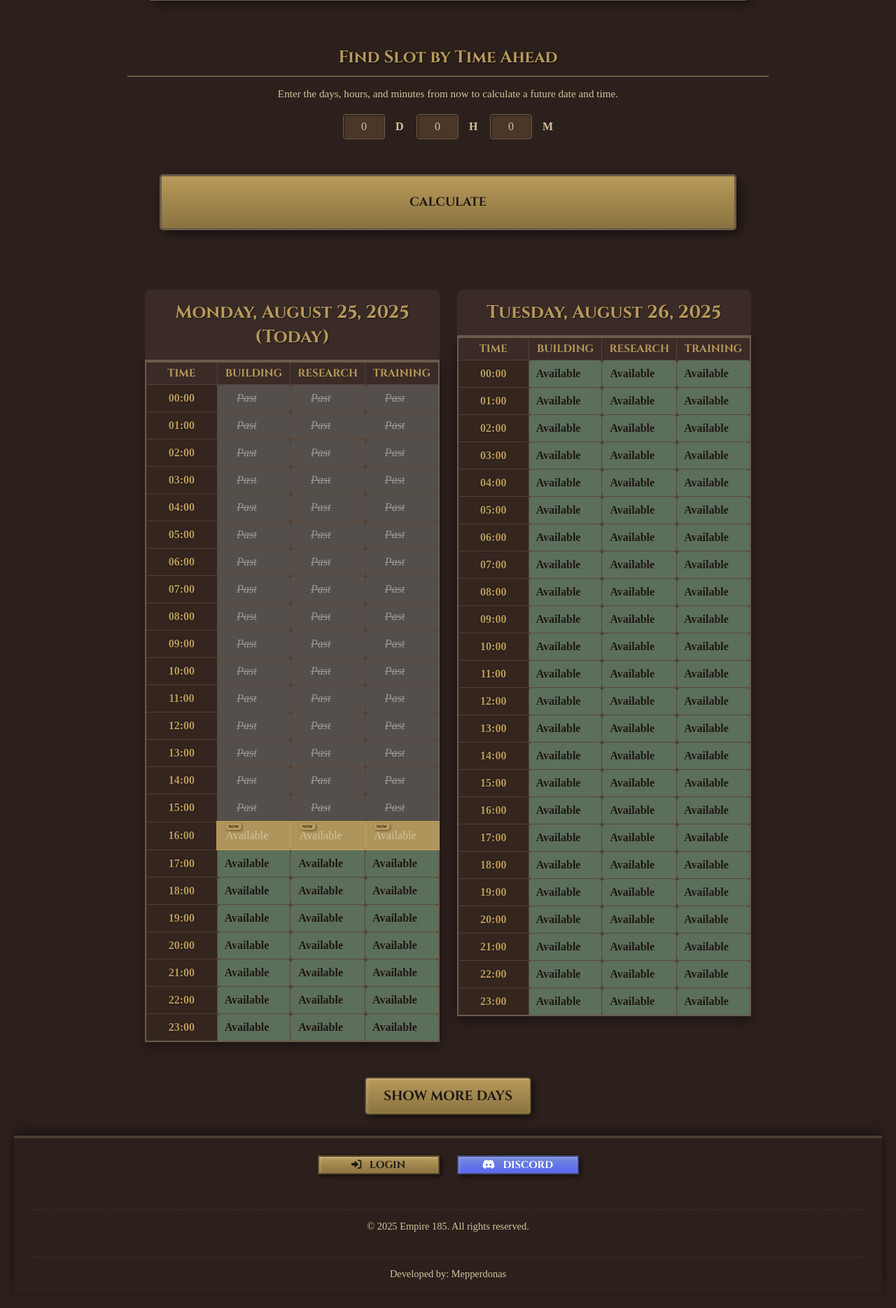
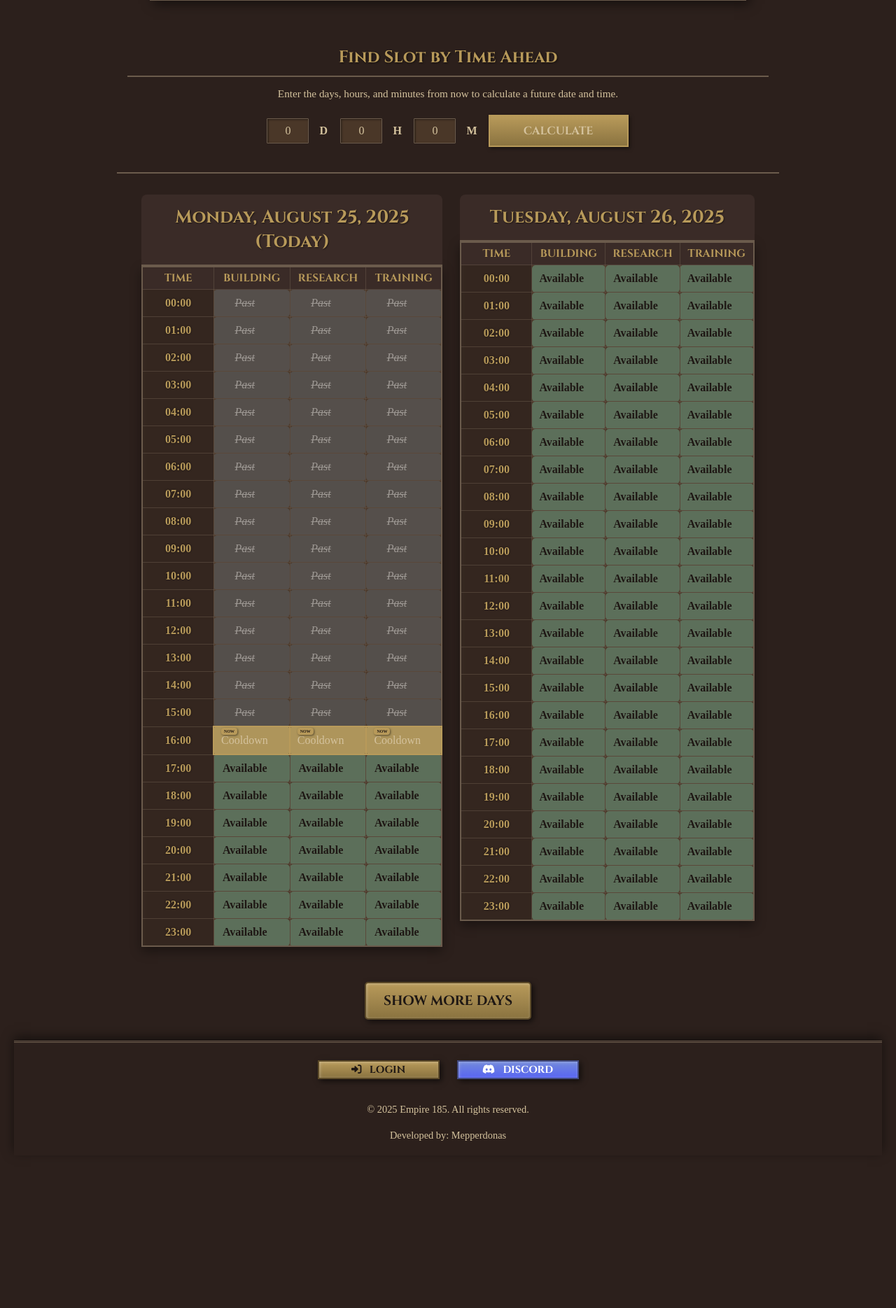
Before and after one commit to MEPPERDONAS/185_reservas, a Flask app: page / in a window 1280 px wide. Shown: the part 422-2291 px from the top of the page at 70% size. After the commit the page ends 2052 px from the top, so only its background shows below. Run offline with Flask 3, Linux system fonts and the light colour scheme; data that the repository does not hold is empty.

Commit message:
arreglos visuales

```diff
--- a/app.py
+++ b/app.py
@@ -392,7 +392,7 @@ def find_closest_slot():
         "success": True,
         "date": target_datetime_rounded.date().isoformat(),
         "time": target_datetime_rounded.strftime("%H:%M"),
-        "message": f"The approximate slot will be on [{target_datetime_rounded.date().isoformat()}] at [{target_datetime_rounded.strftime('%H:%M')}] UTC**.",
+        "message": f"The approximate slot will be on [{target_datetime_rounded.date().isoformat()}] at [{target_datetime_rounded.strftime('%H:%M')}] UTC.",
         "timestamp_utc": target_datetime_rounded.timestamp()
     })
 
@@ -421,7 +421,7 @@ def book_slot():
             ).first()
 
             if existing_conflict_booking:
-                flash(f'You already have an active booking for **{date_str} at {time_slot}** in the **{existing_conflict_booking.queue_type.capitalize()}** queue. '
+                flash(f'You already have an active booking for {date_str} at {time_slot} in the {existing_conflict_booking.queue_type.capitalize()} queue. '
                       'You cannot book multiple queues at the same time.', 'error')
                 return redirect(url_for('index'))
 
--- a/static/script.js
+++ b/static/script.js
@@ -156,7 +156,7 @@ document.addEventListener('DOMContentLoaded', () => {
             let diffMs = targetTimestampMs - now; // Diferencia en milisegundos
 
             if (diffMs <= 0) {
-                displayElement.textContent = '¡El tiempo calculado es ahora o ya pasó!';
+                displayElement.textContent = 'The time calculated is now or it has already passed!';
                 clearInterval(countdownInterval);
                 return;
             }
@@ -169,7 +169,7 @@ document.addEventListener('DOMContentLoaded', () => {
             diffMs -= minutes * (1000 * 60);
             const seconds = Math.floor(diffMs / 1000);
 
-            displayElement.textContent = `TIME:: ${days} Days, ${hours} Hours, ${minutes} mins, ${seconds} seconds`;
+            displayElement.textContent = `TIME: ${days} Days, ${hours} Hours, ${minutes} mins, ${seconds} seconds`;
         }
 
         update(); // Llamada inicial para mostrar el tiempo inmediatamente
--- a/static/style.css
+++ b/static/style.css
@@ -204,6 +204,7 @@ form a:not(.edit-btn) { /* Otros enlaces dentro de form */
     margin-top: 30px; /* <--- Añade o ajusta esta línea */
     margin-bottom: 30px;
     text-align: center;
+    border-bottom: 2px solid var(--aoe-border);
 }
 
 .find-slot-section h2 {
@@ -252,7 +253,7 @@ form a:not(.edit-btn) { /* Otros enlaces dentro de form */
     color: var(--aoe-text-light); /* Texto de input en color pergamino */
     padding: 8px 5px; /* Ajustado padding para una caja más compacta */
     border: 1px solid var(--aoe-border); /* Borde de input en color de borde */
-    border-radius: 4px;
+    border-radius: 1px;
     font-size: 1em;
     width: 60px; /* Ancho fijo y uniforme para los inputs numéricos */
     text-align: center;
@@ -349,8 +350,7 @@ form a:not(.edit-btn) { /* Otros enlaces dentro de form */
 }
 
 #result-countdown {
-    font-weight: bold;
-    color: var(--aoe-info); /* Contador en azul grisáceo para información */
+    color: var(--aoe-text-light); /* Contador en azul grisáceo para información */
     font-size: 1.1em; /* Un poco más grande para el contador */
 }
 
@@ -635,7 +635,7 @@ input[type="password"],
 select {
     width: calc(100% - 24px);
     padding: 10px 12px;
-    margin-bottom: 15px;
+    margin-bottom: 1px;
     background-color: #2A1F1B;
     border: 2px solid var(--aoe-border);
     color: var(--aoe-text-light);
@@ -781,6 +781,29 @@ input[type="submit"]:active {
     margin-bottom: 20px; /* Espacio inferior */
     width: 100%; /* Ocupa todo el ancho disponible */
     max-width: 800px; /* Opcional: limita el ancho máximo del contenedor de botones */
+}
+#calculate-button {
+    /* Aquí puedes definir o redefinir los estilos del botón si es necesario */
+    /* Por ejemplo, si los otros selectores cambian el padding, puedes restablecerlo */
+    padding: 10px 20px;
+    border: 2px solid var(--aoe-accent-gold);
+    border-radius: 0px;
+    margin: 1px 1px; /* Centra el botón horizontalmente */
+    max-width: 200px;
+    font-family: 'Cinzel', serif;
+    flex-direction: column;
+    font-size: 1em;
+    background-color: var(--aoe-panel-bg);
+    color: var(--aoe-text-light);
+    cursor: pointer;
+    box-shadow: 2px 2px 5px rgba(0, 0, 0, 0.5);
+    transition: background-color 0.3s ease, transform 0.3s ease;
+}
+
+#calculate-button:hover {
+    background-color: var(--aoe-accent-gold);
+    color: var(--aoe-text-dark);
+    transform: translateY(-2px);
 }
 /* --- 10. Estilos de Tablas (Generales y Específicas) --- */
 /* Estilo para la tabla de bonificaciones */
@@ -1118,9 +1141,9 @@ button.toggle-btn .fa-toggle-off {
     font-size: 0.9em;
     margin: 0;
     flex-basis: 100%; /* Ocupa todo el ancho si hay varios elementos, centra el texto */
-    padding-top: 15px; /* Espacio encima del copyright si está en una nueva línea */
-    border-top: 1px dashed rgba(107, 91, 76, 0.3); /* Línea punteada sutil */
-    margin-top: 15px;
+    /*padding-top: 15px; /* Espacio encima del copyright si está en una nueva línea */
+    /*border-top: 1px dashed rgba(107, 91, 76, 0.3); /* Línea punteada sutil */
+    /*margin-top: 15px;*/
 }
 
 /* Reutilizando la clase nav-button para el botón de admin */
--- a/templates/index.html
+++ b/templates/index.html
@@ -28,7 +28,7 @@
     </div>
 
 <section class="find-slot-section">
-        <h2>Find Slot by Time Ahead</h2> {# Añadido el h2 para completar la sección #}
+    <h2>Find Slot by Time Ahead</h2> {# Added h2 to complete the section #}
     <p>Enter the days, hours, and minutes from now to calculate a future date and time.</p>
     <form id="find-slot-form" class="find-slot-form">
         <div class="form-group time-inputs">
@@ -41,7 +41,8 @@
             <input type="number" id="find-slot-minutes" name="minutes" min="0" max="59" value="0" required>
             <span class="time-unit">M</span>
         </div>
-            <button type="submit" class="nav-button">Calculate</button>
+        {# Se ha agregado una clase CSS específica para el botón de calcular #}
+        <button type="submit" id="calculate-button" class="nav-button calculate-button">Calculate</button>
     </form>
     <div id="find-slot-results" class="results-box" style="display: none;">
         <h3>Calculated Time:</h3>
@@ -82,7 +83,6 @@
                                     {% if slot_data.is_current %}
                                         current-slot
                                     {% elif slot_data.is_past %}
-                                        {# Corregido: Ahora se distingue entre slots pasados reservados y no reservados #}
                                         {% if slot_data.booked_by == 'Pasado' %}
                                             past-slot
                                         {% else %}
@@ -99,10 +99,17 @@
                                     data-time="{{ time_str }}">
                                     {% if slot_data.is_current %}
                                         <span class="current-label">NOW</span>
-                                    {% endif %}
                                         {% if slot_data.booked_by and slot_data.booked_by != 'Pasado' %}
                                             {{ slot_data.booked_by }}
-                                        {# AQUI AÑADIMOS LA 'X' #}
+                                            <span class="cancel-x"
+                                                  data-booking-id="{{ slot_data.id }}"
+                                                  data-booked-by-name="{{ slot_data.booked_by }}"
+                                                  title="Cancel this booking">✖</span>
+                                        {% else %}
+                                            Cooldown
+                                        {% endif %}
+                                    {% elif slot_data.booked_by and slot_data.booked_by != 'Pasado' %}
+                                        {{ slot_data.booked_by }}
                                         <span class="cancel-x"
                                               data-booking-id="{{ slot_data.id }}"
                                               data-booked-by-name="{{ slot_data.booked_by }}"
```
Lines whose indentation alone changed are shown as unchanged.
